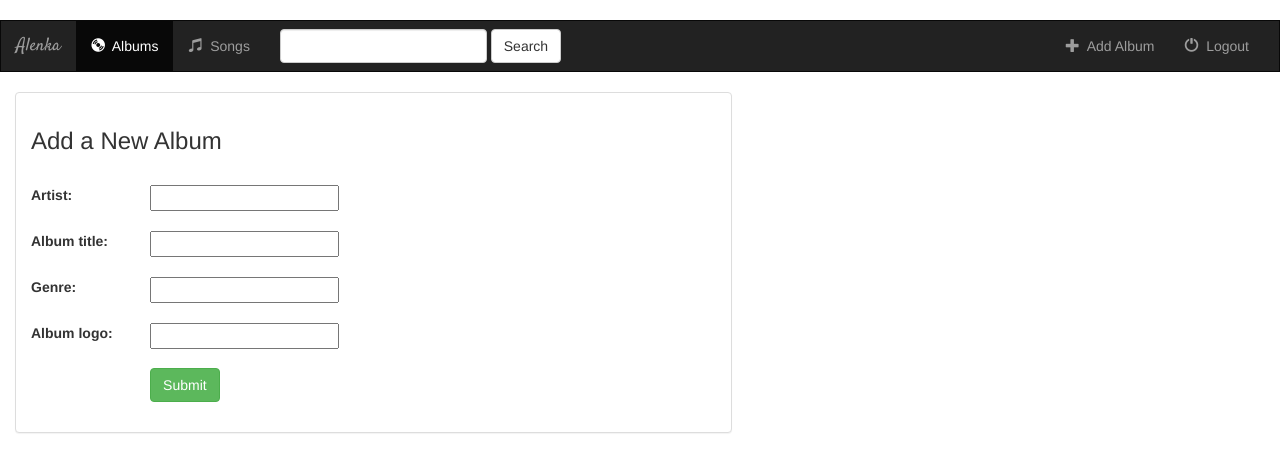
After one commit to alegoriyas/website, a Django app: page /music/album/add/ in a window 1280 px wide. The commit adds this page. Shown: the top 472 px of the page. Run offline with Django 3.2, Linux system fonts and the light colour scheme; some libraries are stand-ins or nearby versions.

Commit message:
modelForm and createView

```diff
--- a/website/music/models.py
+++ b/website/music/models.py
@@ -1,4 +1,5 @@
 from django.db import models
+from django.core.urlresolvers import reverse
 
 class Album(models.Model):
     artist = models.CharField(max_length=250)
@@ -6,8 +7,11 @@ class Album(models.Model):
     genre = models.CharField(max_length=100)
     album_logo = models.CharField(max_length=1000)
 
+    def get_absolute_url(self):
+        return reverse('music:detail', kwargs={'pk': self.pk})
+
     def __str__(self):
-        return self.album_title + '-' + self.artist     #
+        return self.album_title + '-' + self.artist
 
 class Song(models.Model):
     album = models.ForeignKey(Album, on_delete=models.CASCADE)
--- /dev/null
+++ b/website/music/templates/music/album_form.html
@@ -0,0 +1,34 @@
+{% extends 'music/base.html' %}
+{% block title %}Add a New Album{% endblock %}
+{% block albums_active %}active{% endblock %}
+
+{% block body %}
+<div class="container-fluid">
+
+    <div class="row">
+        <div class="col-sm-12 col-md-7">
+            <div class="panel panel-default">
+                <div class="panel-body">
+                    <h3>Add a New Album</h3>
+                    {% if error_message %}
+                        <p><strong>{{ error_message }}</strong></p>
+                    {% endif %}
+
+                    <form class="form-horizontal" action="" method="post" enctype="multipart/form-data">
+                        {% csrf_token %}
+                        {% include 'music/form-template.html' %}
+                        <div class="form-group">
+                            <div class="col-sm-offset-2 col-sm-10">
+                                <button type="submit" class="btn btn-success">Submit</button>
+                            </div>
+                        </div>
+                    </form>
+
+                </div>
+            </div>
+        </div>
+    </div>
+
+</div>
+
+{% endblock %}
--- a/website/music/templates/music/base.html
+++ b/website/music/templates/music/base.html
@@ -51,7 +51,7 @@
 
             <ul class="nav navbar-nav navbar-right">
                 <li class="">
-                    <a href="#">
+                    <a href="{% url 'music:album-add' %}">
                         <span class="glyphicon glyphicon-plus" aria-hidden="true"></span>&nbsp;
                         Add Album
                     </a>
--- a/website/music/templates/music/detail.html
+++ b/website/music/templates/music/detail.html
@@ -6,6 +6,7 @@
     <img src="{{ album.album_logo }}" style="width: 250px;">
 
     <h1>{{ album.album_title }}</h1>
+    <h3>{{ album.genre }}</h3>
     <h2>{{ album.artist }}</h2>
 
     {% for song in album.song_set.all %}
--- /dev/null
+++ b/website/music/templates/music/form-template.html
@@ -0,0 +1,9 @@
+{% for field in form %}
+    <div class="form-group">
+        <div class="col-sm-offset-2 col-sm-10">
+            <span class="text-danger small">{{ field.errors }}</span>
+        </div>
+        <label class="control_label col-sm-2"  for="song_title">{{ field.label_tag }}</label>
+        <div class="col-sm-10">{{ field }}</div>
+    </div>
+{% endfor %}
--- a/website/music/urls.py
+++ b/website/music/urls.py
@@ -2,7 +2,7 @@
 Definition of urls for music.
 
 """
-#https:www.youtube.com/watch?v=mWofrhTwGWQ&list=PL6gx4Cwl9DGBlmzzFcLgDhKTTfNLfX1IK&index=12
+
 from django.conf.urls import url
 
 from . import views
@@ -14,4 +14,7 @@ urlpatterns = [
 
     # /music/<album_id>/            pk=album_id
     url(r'^(?P<pk>[0-9]+)$', views.DetailView.as_view(), name='detail'),
+
+    # /music/album/add
+    url(r'album/add/$', views.AlbumCreate.as_view(), name='album-add'),
 ]
--- a/website/music/views.py
+++ b/website/music/views.py
@@ -49,6 +49,7 @@
 
 
 from django.views import generic
+from django.views.generic.edit import CreateView, UpdateView, DeleteView
 from .models import Album
 
 class IndexView(generic.ListView):
@@ -61,3 +62,7 @@ class IndexView(generic.ListView):
 class DetailView(generic.DetailView):
     model = Album
     template_name = 'music/detail.html'
+
+class AlbumCreate(CreateView):
+    model = Album
+    fields = ['artist', 'album_title', 'genre', 'album_logo']
```
Also changed, not shown: 1 other file.
